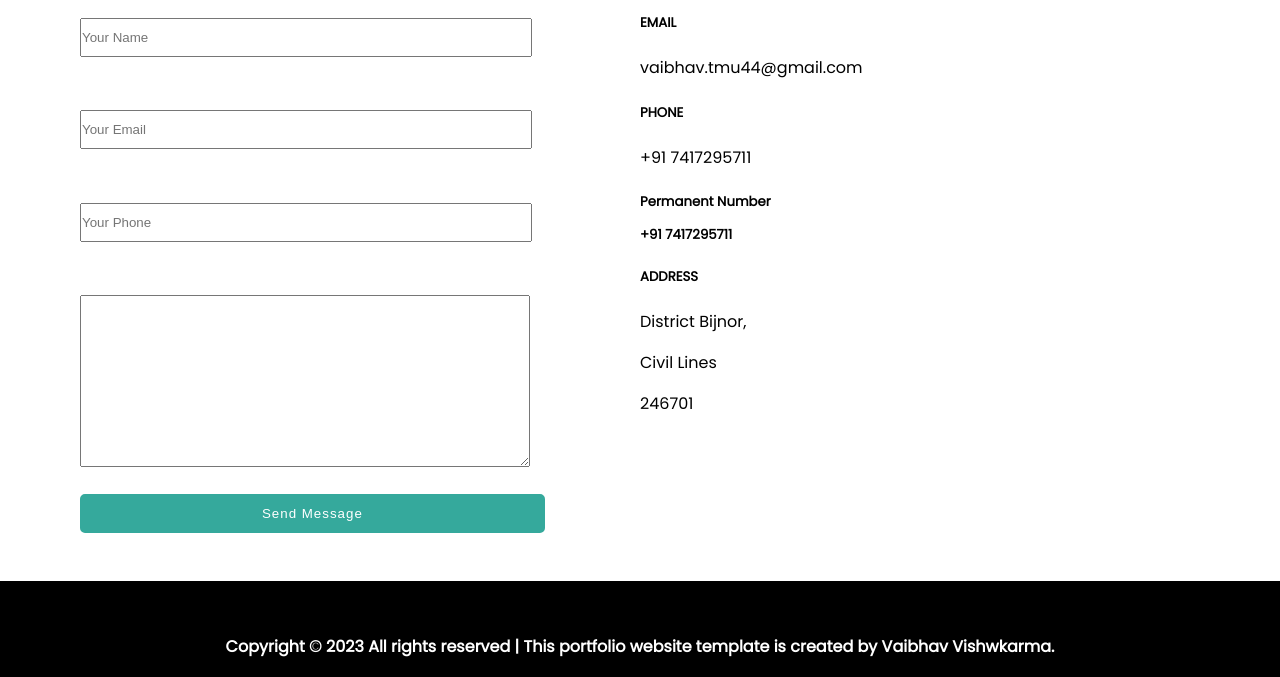
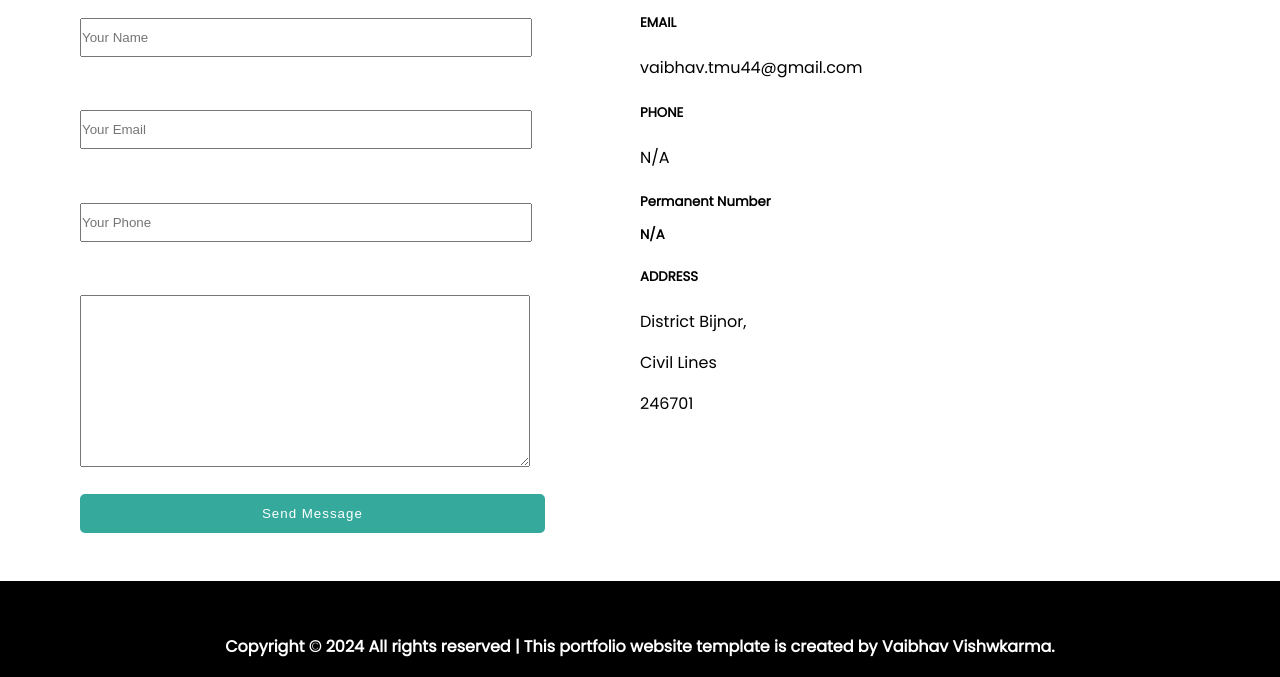
Before and after one commit to vaibhavffx/resume, a plain HTML site: page index.html in a window 1280 px wide. Shown: the part 3787-4464 px from the top of the page. Drawn offline with Linux system fonts and the light colour scheme.

Commit message:
Update index.html

```diff
--- a/index.html
+++ b/index.html
@@ -392,11 +392,11 @@
 				</div>
 				<div class="details">
 					<h5 class="contact-heading">PHONE</h5>
-					<p class="contact-text">+91 7417295711</p>
+					<p class="contact-text">N/A</p>
 				</div>
 				<div class="details">
 					<h5 class="contact-heading">Permanent Number
-					<p class="contact-text">+91 7417295711</p>
+					<p class="contact-text">N/A</p>
 				</div>
 				<div class="details">
 					<h5 class="contact-heading">ADDRESS</h5>
@@ -412,7 +412,7 @@
 	<footer class="footer">
 		<div class="footer-content text-center">
 			<h4>
-				Copyright © 2023 All rights reserved |
+				Copyright © 2024 All rights reserved |
 				This portfolio website template is created
 				by Vaibhav Vishwkarma.
 			</h4>
```
